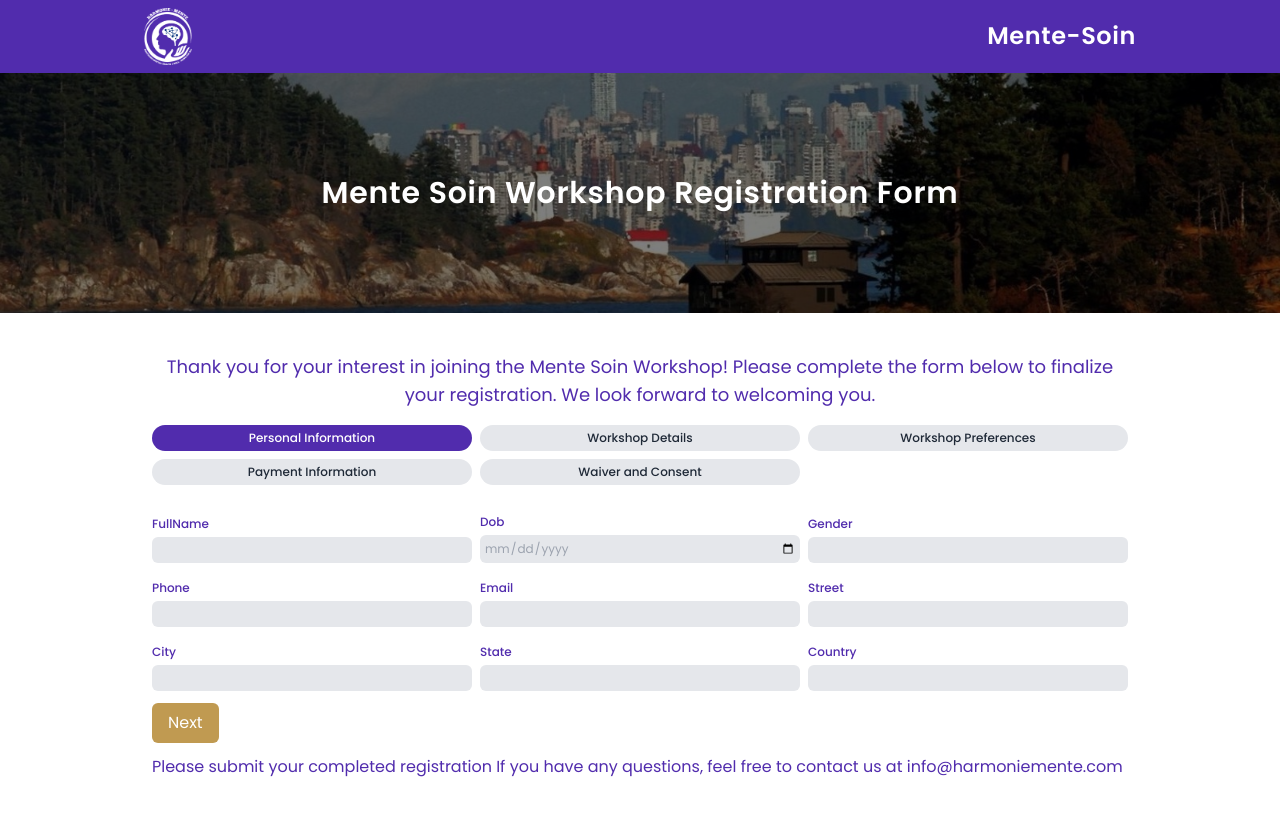
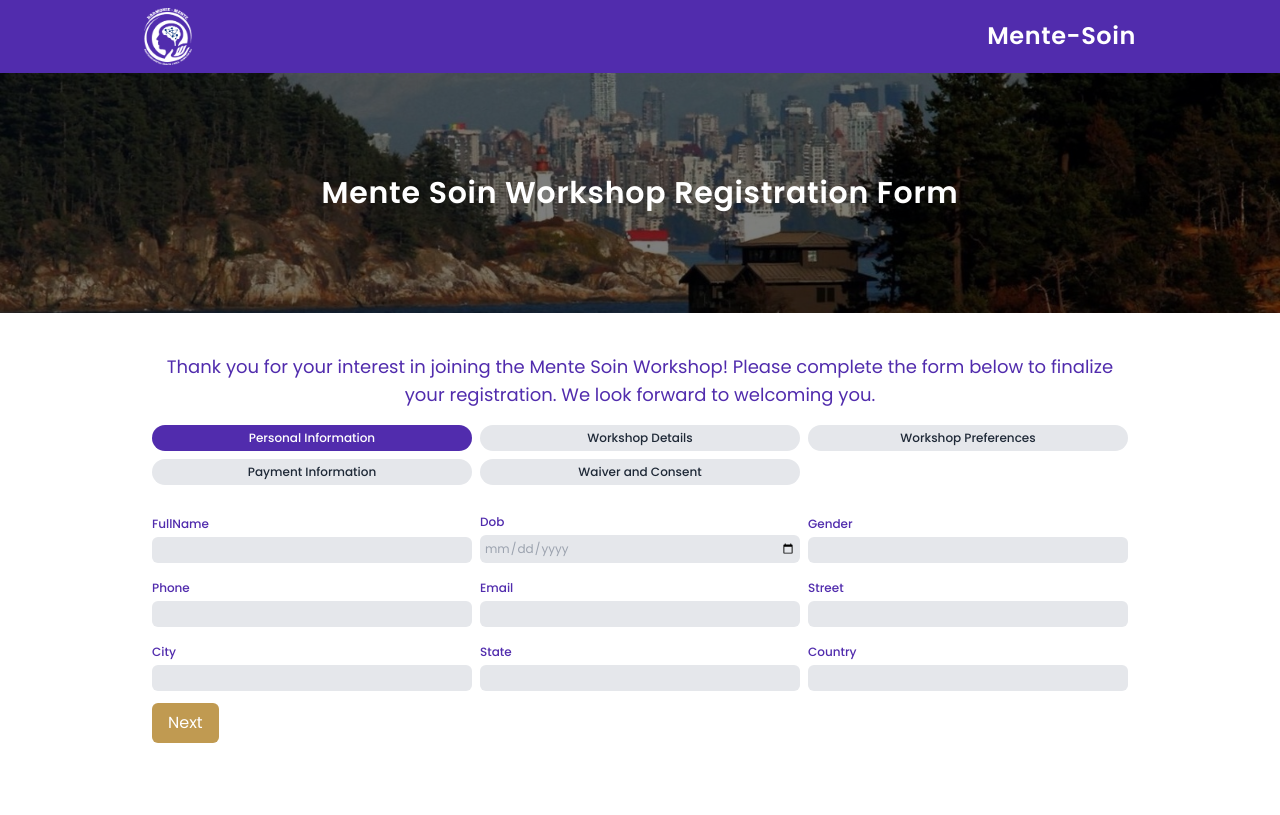
Before and after one commit to Antony-24/Harmonie-Mente-Registration, a React (Create React App) app: page / in a window 1280 px wide. Built offline with nearby package versions, Linux system fonts and the light colour scheme.

Commit message:
footer-text

```diff
--- a/src/RegistrationForm.js
+++ b/src/RegistrationForm.js
@@ -209,7 +209,7 @@ const RegistrationForm = () => {
             </button>
           )}
         </div>
-        <p className='text-[16px] text-left text-[#512CAD] my-3'>Please submit your completed registration  If you have any questions, feel free to contact us at info@harmoniemente.com</p>
+        {/* <p className='text-[16px] text-left text-[#512CAD] my-3'>Please submit your completed registration  If you have any questions, feel free to contact us at info@harmoniemente.com</p> */}
       </div>
     </div>
   );
```
